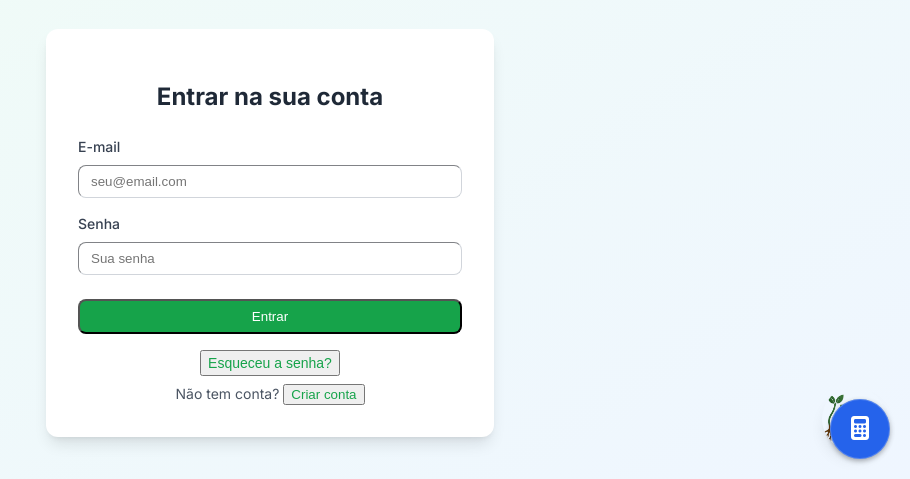
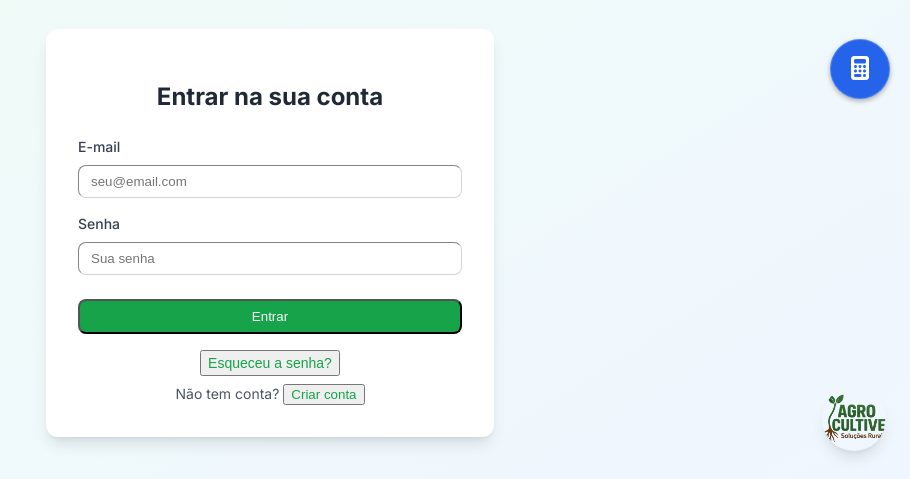
Before and after one commit to Devkardec/GestaoRural, a website with bundled scripts: page index.html in a window 1280 px wide. Shown: the part 321-800 px from the top of the page, without its empty margins (370-1280 px from the left). Built offline with nearby package versions, Linux system fonts and the light colour scheme; no server answers.

Commit message:
feat: Ajusta a posição do botão da calculadora para ficar acima dela.

```diff
--- a/assets/css/index.inline.css
+++ b/assets/css/index.inline.css
@@ -742,7 +742,7 @@
 
     #calculator-toggle-btn {
         position: fixed;
-        bottom: 20px;
+        bottom: 380px; /* Adjusted to be above the calculator */
         right: 20px;
         width: 60px;
         height: 60px;
@@ -755,7 +755,7 @@
         cursor: pointer;
         font-size: 1.5rem;
         transition: all 0.3s;
-        z-index: 999;
+        z-index: 1001; /* Increased z-index to be above the calculator */
     }
 
     #calculator-toggle-btn:hover {
```
